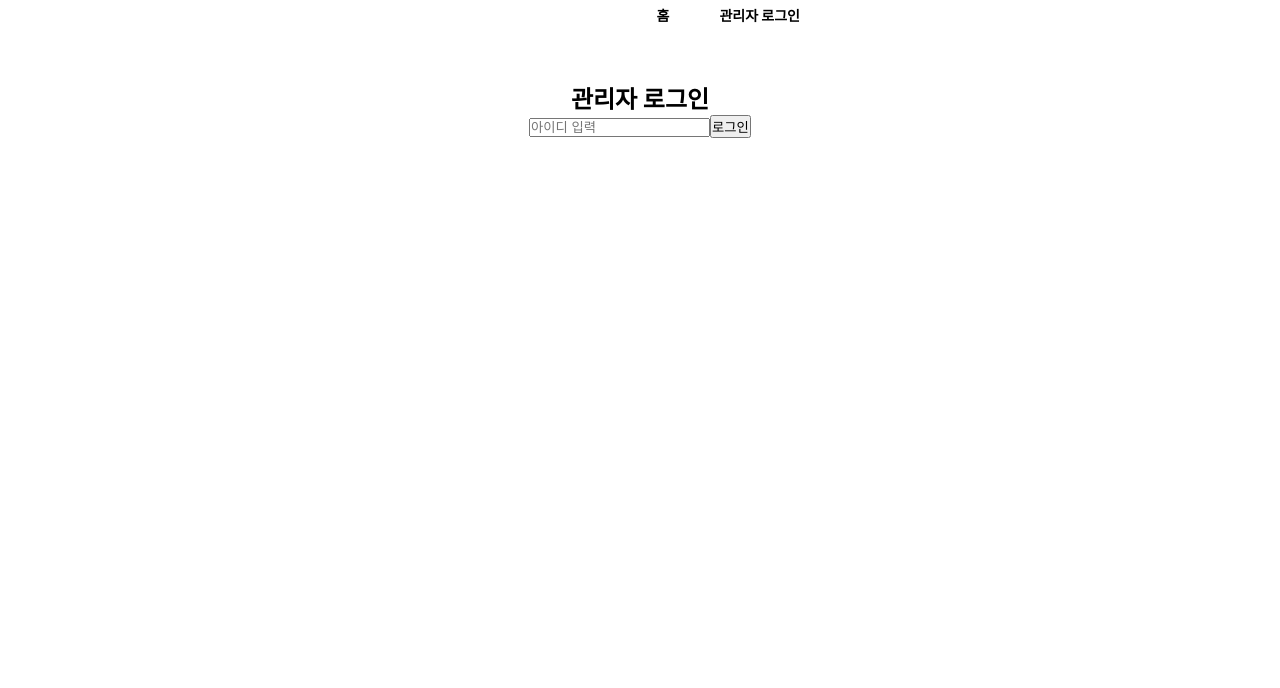
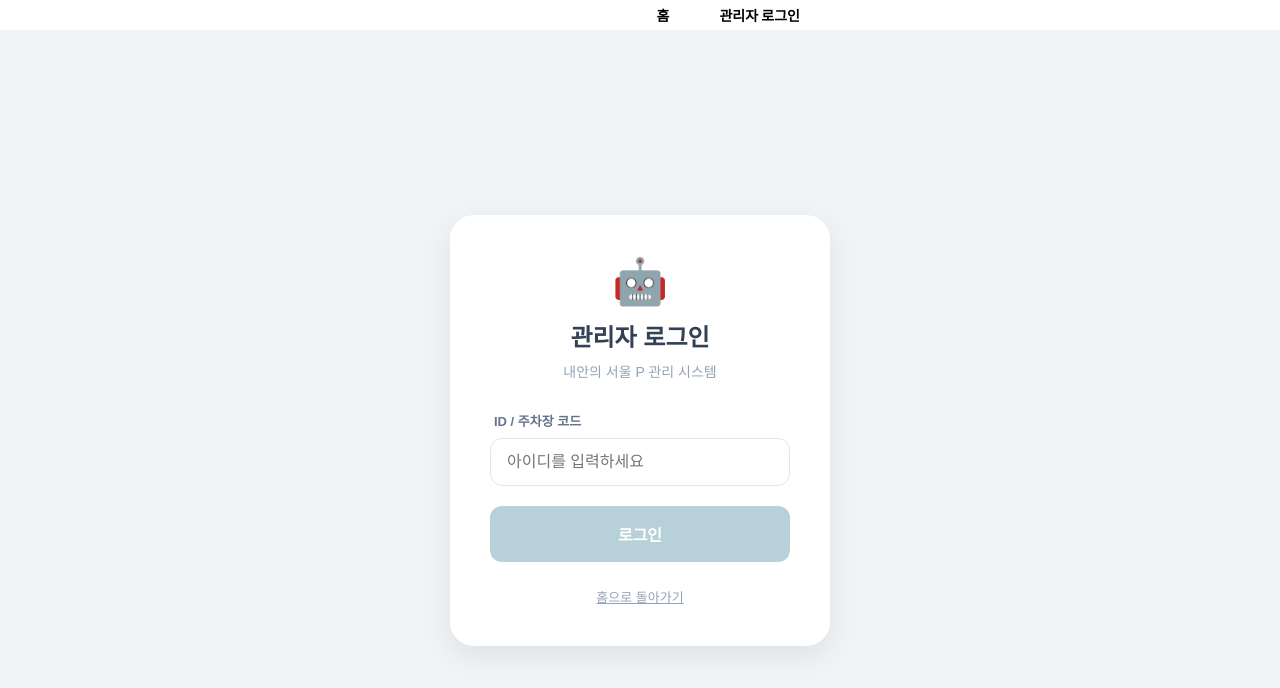
Before and after one commit to HANE48/Parking_place, a React (Create React App) app: page /manager/login in a window 1280 px wide. Shown: the top 688 px of the page. Built offline with nearby package versions, Linux system fonts and the light colour scheme.

Commit message:
M.로그인css 추가

```diff
--- a/src/manager/AdminLogin.js
+++ b/src/manager/AdminLogin.js
@@ -1,5 +1,6 @@
 import React, { useState } from 'react';
 import { useNavigate } from 'react-router-dom';
+import './manager_main.css';
 
 function AdminLogin({data}) {
   const [id, setId] = useState("");
@@ -24,12 +25,40 @@ function AdminLogin({data}) {
     }
   };
 
-  return (
-    <form onSubmit={handleLogin} style={{ padding: '50px', textAlign: 'center' }}>
-      <h2>관리자 로그인</h2>
-      <input value={id} onChange={(e) => setId(e.target.value)} placeholder="아이디 입력" />
-      <button type="submit">로그인</button>
-    </form>
+ return (
+    <div className="admin-login-container">
+      <div className="login-card">
+
+        <div className="login-header">
+          <div className="robot-emoji">🤖</div>
+          <h2 className="login-title">관리자 로그인</h2>
+          <p className="login-subtitle">내안의 서울 P 관리 시스템</p>
+        </div>
+
+        <form onSubmit={handleLogin} className="login-form">
+          <div className="input-group">
+            <label className="input-label">ID / 주차장 코드</label>
+            <input
+              className="login-input"
+              value={id}
+              onChange={(e) => setId(e.target.value)}
+              placeholder="아이디를 입력하세요"
+            />
+          </div>
+
+          <button type="submit" className="login-button">
+            로그인
+          </button>
+        </form>
+
+        <div className="login-footer">
+          <span onClick={() => navigate('/')} className="back-home-link">
+            홈으로 돌아가기
+          </span>
+        </div>
+
+      </div>
+    </div>
   );
 }
 
--- a/src/manager/manager_main.css
+++ b/src/manager/manager_main.css
@@ -611,3 +611,107 @@ a > span{
   cursor: pointer;
   font-weight: bold;
 }
+
+/* === 관리자 화면 style === */
+
+/* 전체 배경 화면 */
+.admin-login-container {
+  background-color: #f0f4f7;
+  height: 100vh;
+  display: flex;
+  align-items: center;
+  justify-content: center;
+  font-family: 'Pretendard', sans-serif;
+}
+
+/* 하얀색 로그인 카드 */
+.login-card {
+  background-color: white;
+  padding: 40px;
+  border-radius: 24px;
+  box-shadow: 0 10px 30px rgba(0, 0, 0, 0.08);
+  width: 100%;
+  max-width: 380px;
+  text-align: center;
+}
+
+/* 상단 영역 */
+.login-header {
+  margin-bottom: 30px;
+}
+
+.robot-emoji {
+  font-size: 45px;
+  margin-bottom: 10px;
+}
+
+.login-title {
+  font-size: 24px;
+  color: #334155;
+  margin: 0;
+}
+
+.login-subtitle {
+  font-size: 14px;
+  color: #94a3b8;
+  margin-top: 8px;
+}
+
+/* 폼 및 입력창 */
+.login-form {
+  display: flex;
+  flex-direction: column;
+  gap: 20px;
+}
+
+.input-group {
+  text-align: left;
+}
+
+.input-label {
+  display: block;
+  font-size: 13px;
+  color: #64748b;
+  font-weight: bold;
+  margin-bottom: 8px;
+  margin-left: 4px;
+}
+
+.login-input {
+  width: 100%;
+  padding: 14px 16px;
+  border-radius: 12px;
+  border: 1px solid #e2e8f0;
+  box-sizing: border-box;
+  font-size: 16px;
+  outline: none;
+}
+
+/* 로그인 버튼 */
+.login-button {
+  background-color: #b8d1d9; /* 메인 배너 하늘색 */
+  color: white;
+  border: none;
+  padding: 16px;
+  border-radius: 12px;
+  font-size: 16px;
+  font-weight: bold;
+  cursor: pointer;
+  transition: background-color 0.2s;
+}
+
+.login-button:hover {
+  background-color: #a5c0c9; /* 마우스 올렸을 때 살짝 어둡게 */
+}
+
+/* 하단 링크 */
+.login-footer {
+  margin-top: 25px;
+}
+
+.back-home-link {
+  font-size: 13px;
+  color: #94a3b8;
+  cursor: pointer;
+  text-decoration: underline;
+}
```
